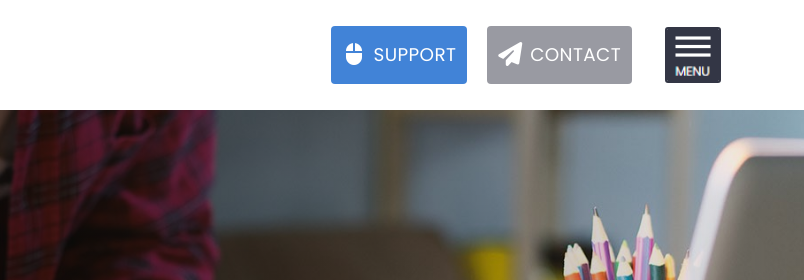
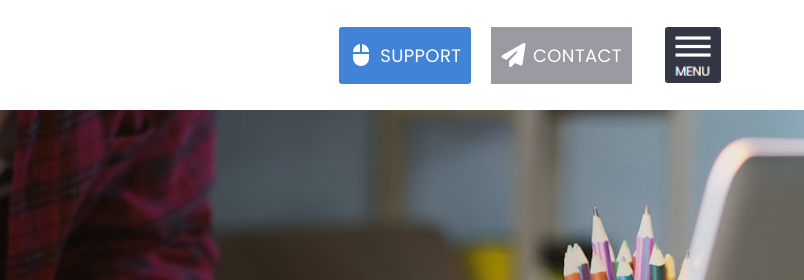
Before and after one commit to steflynnsmith/Netmatters-reflection, a plain HTML site: page index.html in a window 1280 px wide. Shown: the top 280 px of the page, 476-1280 px from the left. Drawn offline with nearby package versions, Linux system fonts and the light colour scheme.

Commit message:
button->anchor fix

```diff
--- a/css/layout/_header.scss
+++ b/css/layout/_header.scss
@@ -16,10 +16,12 @@
 
 .btn-support {
     margin: auto 0;
-    padding: 10px;
+    padding: 11px 10px 10px 10px;
+    border-radius: 3px;
+
     background: $priBlue;
     &-text {
-        font-size: 1.15em;
+        font-size: 1.125em;
         padding-left: 0.4em;
         // text-align: center;
         text-transform: uppercase;
@@ -32,10 +34,10 @@
 
 .btn-contact {
     margin: auto 20px;
-    padding: 10px;
+    padding: 11px 10px 10px 10px;
     background: #999aa2;
     &-text {
-        font-size: 1.15em;
+        font-size: 1.125em;
         padding-left: 0.4em;
         text-align: start;
         text-transform: uppercase;
--- a/index.html
+++ b/index.html
@@ -34,12 +34,12 @@
 
                         <div class="header-buttons">
 
-                            <a  href="https://support.netmatters.com/" class="btn btn-support d-none d-lg-block">
+                            <a  href="https://support.netmatters.com/" class="btn-support d-none d-lg-block">
                                 <i class="icon-mouse material-icons">mouse</i>
                                 <span class="btn-support-text">Support</span>
                             </a>
 
-                            <a href="https://www.netmatters.co.uk/contact-us" class="btn btn-contact d-none d-lg-block">
+                            <a href="https://www.netmatters.co.uk/contact-us" class="btn-contact d-none d-lg-block">
                                 <i class="icon-plane fas fa-paper-plane"></i>
                                 <span class="btn-contact-text">Contact</span>
                             </a>
```
Also changed, not shown: css/main.css, 1 other file.
